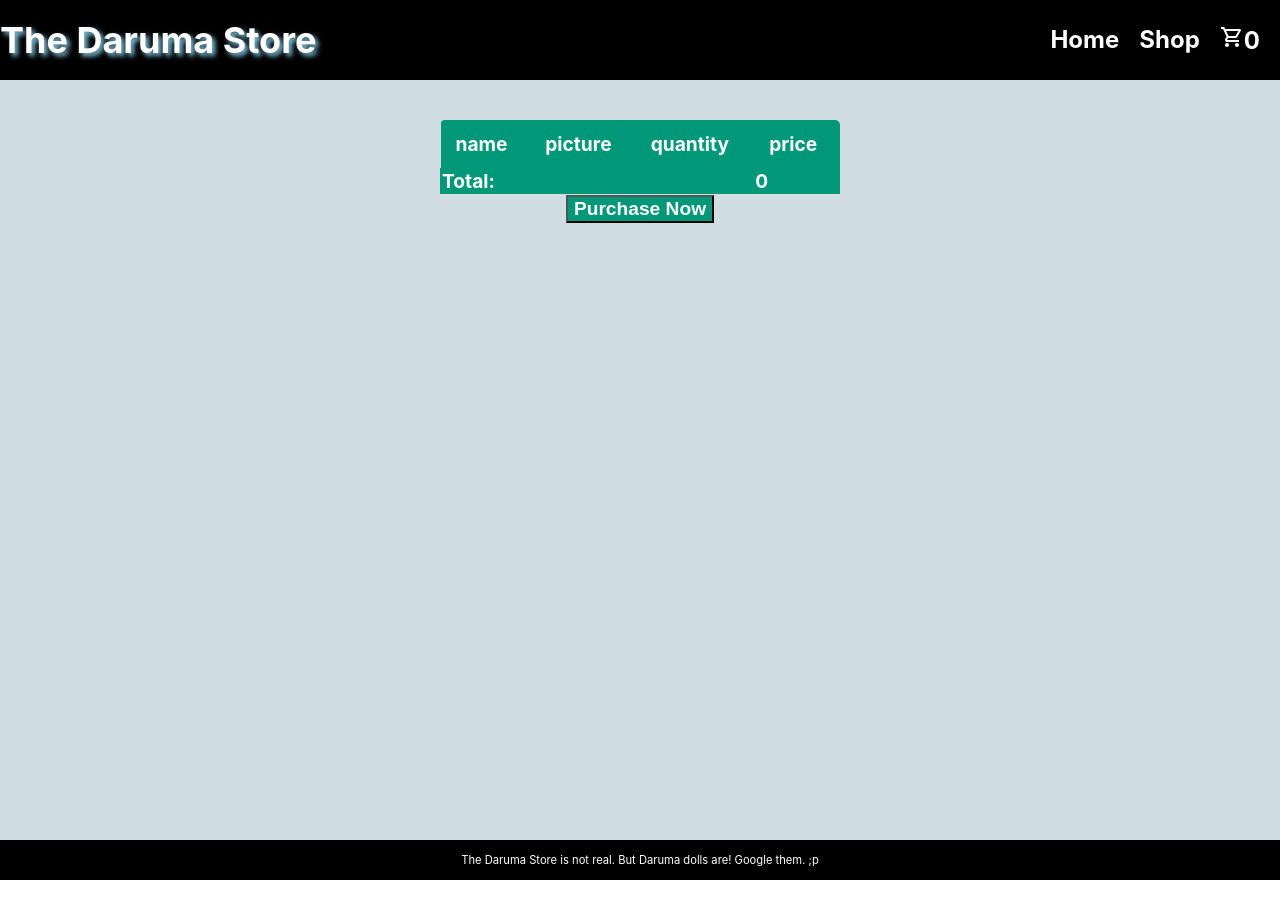
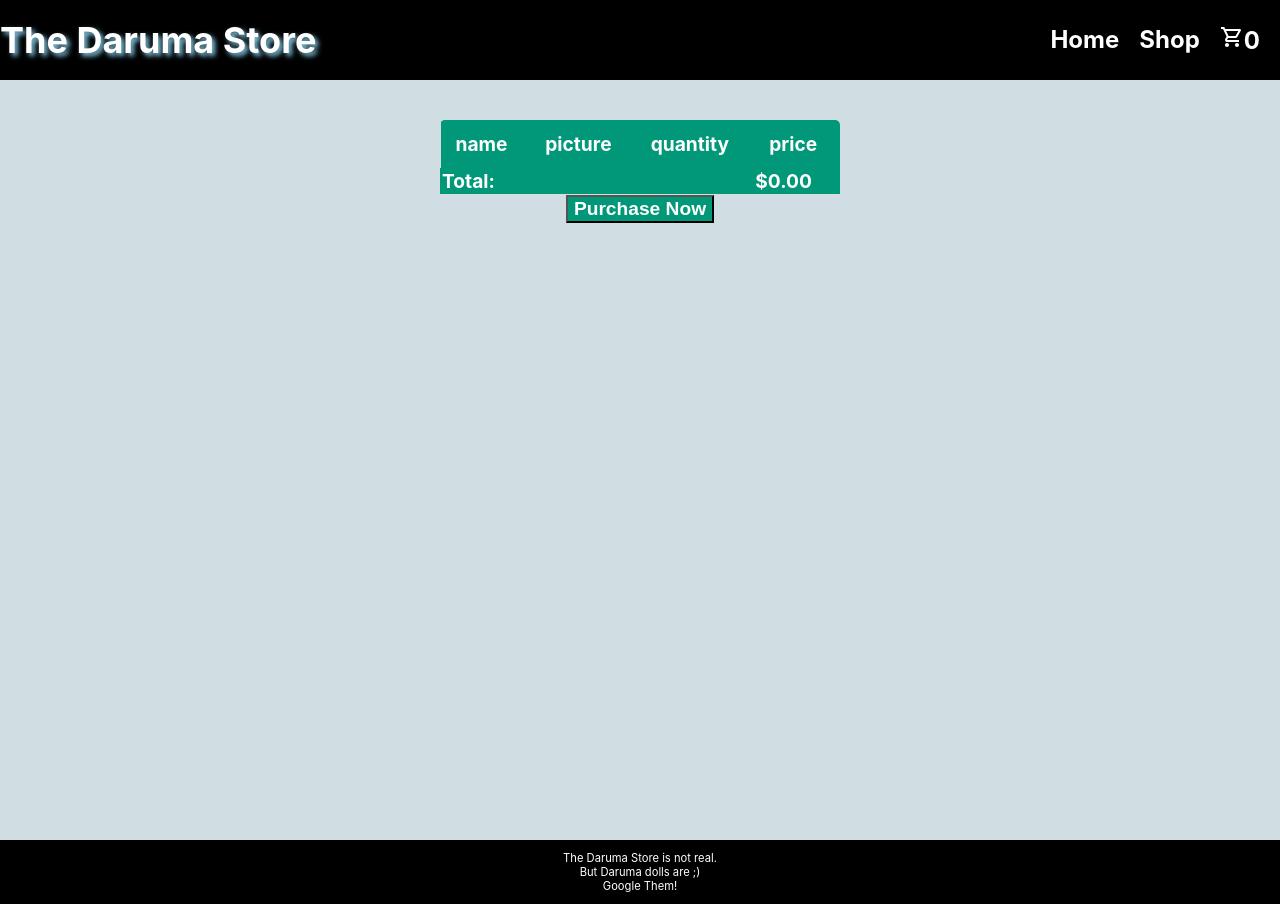
Before and after one commit to erinjaym/shopping-cart, a React (Create React App) app: page /Cart in a window 1280 px wide. Before the commit the page ends 880 px from the top, so only its background shows below. Built offline with nearby package versions, Linux system fonts and the light colour scheme.

Commit message:
Renamed variables in App.js to enhance ease of readability. Styled footer content. Ustilized prettier to clean up code display.

```diff
--- a/src/App.js
+++ b/src/App.js
@@ -6,74 +6,72 @@ import Cart from "./Cart";
 import Home from "./Home";
 import Shop from "./Shop";
 import Footer from "./Footer";
-import {useState } from "react";
+import { useState } from "react";
 import productList from "./CurrentProducts";
 
 function App() {
+  const [cartItems, setCartItems] = useState(productList());
+  const [cartCount, setCartCount] = useState(0);
 
-  const [cartItems, setCartItems] = useState ( productList() );
-  const [cartCount, setCartCount] = useState (0);
-
-  function findItemAndAddQuantity (productName) {
-      for (let x = 0; x < cartItems.length; x++ ){
-        if(cartItems[x].name === productName){
-          let itemReplacement = cartItems[x];
+  function findItemAndAddQuantity(productName) {
+    for (let item = 0; item < cartItems.length; item++) {
+      if (cartItems[item].name === productName) {
+        let itemReplacement = cartItems[item];
         itemReplacement.quantity = itemReplacement.quantity + 1;
-          cartItems[x] = itemReplacement;
-         setCartItems( cartItems );
-        }else {
+        cartItems[item] = itemReplacement;
+        setCartItems(cartItems);
+      } else {
       }
     }
   }
 
-  function findItemAndSubtractQuantity (productName) {
-    for (let x = 0; x < cartItems.length; x++ ){
-      if(cartItems[x].name === productName){
-        if (cartItems[x].quantity > 0){
-        let itemReplacement = cartItems[x];
+  function findItemAndSubtractQuantity(productName) {
+    for (let item = 0; item < cartItems.length; item++) {
+      if (cartItems[item].name === productName) {
+        if (cartItems[item].quantity > 0) {
+          let itemReplacement = cartItems[item];
           itemReplacement.quantity = itemReplacement.quantity - 1;
-        cartItems[x] = itemReplacement;
-       setCartItems( cartItems );
+          cartItems[item] = itemReplacement;
+          setCartItems(cartItems);
           console.log(cartItems);
-        }else{
-        alert('nothing to remove');
+        } else {
+          alert("nothing to remove");
         }
-      }else {
+      } else {
       }
     }
   }
 
   const addToCart = (productName) => {
     findItemAndAddQuantity(productName);
-  addCartCount ();
+    addCartCount();
   };
 
   const addCartCount = () => {
-  setCartCount ( cartCount + 1);
-}
-
+    setCartCount(cartCount + 1);
+  };
 
   const subtractFromCart = (productName) => {
     findItemAndSubtractQuantity(productName);
-    subtractCartCount ();
-  }
+    subtractCartCount();
+  };
 
   const subtractCartCount = () => {
-    setCartCount ( cartCount - 1);
-  }
+    setCartCount(cartCount - 1);
+  };
 
   const buyAlert = () => {
     alert("Sorry! Only Japan has these in stock");
-  }
+  };
 
-
-  function totalItems () { //need to modfy to round total to two digits.
+  function totalItems() {
+    //need to modfy to round total to two digits.
     let fullCart = cartItems;
     let runningTotal = 0;
-    for (let item = 0; item < fullCart.length; item++){
-      runningTotal += (fullCart[item].quantity) * (fullCart[item].price);
+    for (let item = 0; item < fullCart.length; item++) {
+      runningTotal += fullCart[item].quantity * fullCart[item].price;
     }
-    return runningTotal;
+    return "$" + runningTotal.toFixed(2);
   }
 
   return (
@@ -81,9 +79,26 @@ const addCartCount = () => {
       <div id="mainpage">
         <Nav count={cartCount} />
         <Switch>
-        <Route exact path ="/" component={Home} />
-        <Route exact path="/Cart" render={(props) => < Cart {...props} add={addToCart} subtract={subtractFromCart} cart={cartItems} total={totalItems} buyAlert={buyAlert}/>} />
-        <Route exact path="/Shop" render={(props) => <Shop {...props} add={addToCart}/>} />
+          <Route exact path="/" component={Home} />
+          <Route
+            exact
+            path="/Cart"
+            render={(props) => (
+              <Cart
+                {...props}
+                add={addToCart}
+                subtract={subtractFromCart}
+                cart={cartItems}
+                total={totalItems}
+                buyAlert={buyAlert}
+              />
+            )}
+          />
+          <Route
+            exact
+            path="/Shop"
+            render={(props) => <Shop {...props} add={addToCart} />}
+          />
         </Switch>
         <Footer />
       </div>
--- a/src/CurrentProducts.js
+++ b/src/CurrentProducts.js
@@ -6,14 +6,44 @@ import PinkDaruma from "./images/pinkdaruma.png";
 import GoldDaruma from "./images/golddaruma.png";
 
 const CurrentProducts = () => {
-        let item1= { name: "Red Daruma" , picture: RedDaruma, quantity: 0, price: 12.99};
-        let item2 = { name: "Black Daruma" , picture: BlackDaruma, quantity: 0, price: 15.99};
-        let item3 = { name: "Yellow Daruma" , picture: YellowDaruma, quantity: 0, price: 15.99};
-        let item4 = { name: "Purple Daruma" , picture: PurpleDaruma, quantity: 0, price: 18.99};
-        let item5 = { name: "Pink Daruma" , picture: PinkDaruma, quantity: 0, price: 13.99};
-        let item6 = { name: "Gold Daruma" , picture: GoldDaruma, quantity: 0, price: 19.99};
+  let item1 = {
+    name: "Red Daruma",
+    picture: RedDaruma,
+    quantity: 0,
+    price: 12.99,
+  };
+  let item2 = {
+    name: "Black Daruma",
+    picture: BlackDaruma,
+    quantity: 0,
+    price: 15.99,
+  };
+  let item3 = {
+    name: "Yellow Daruma",
+    picture: YellowDaruma,
+    quantity: 0,
+    price: 15.99,
+  };
+  let item4 = {
+    name: "Purple Daruma",
+    picture: PurpleDaruma,
+    quantity: 0,
+    price: 18.99,
+  };
+  let item5 = {
+    name: "Pink Daruma",
+    picture: PinkDaruma,
+    quantity: 0,
+    price: 13.99,
+  };
+  let item6 = {
+    name: "Gold Daruma",
+    picture: GoldDaruma,
+    quantity: 0,
+    price: 19.99,
+  };
 
-    return ( [item1, item2, item3, item4, item5, item6] );
+  return [item1, item2, item3, item4, item5, item6];
 };
 
 export default CurrentProducts;
--- a/src/Footer.js
+++ b/src/Footer.js
@@ -1,10 +1,17 @@
 import React from "react";
 
 const Footer = () => {
-    return (
-        <div id="footer" className="footer">
-            The Daruma Store is not real. But Daruma dolls are! Google them. ;p
-        </div>
-    );
+  return (
+    <div id="footer" className="footer">
+      <p>
+        <center>
+          {" "}
+          The Daruma Store is not real. <br />
+          But Daruma dolls are ;) <br />
+          Google Them!{" "}
+        </center>
+      </p>
+    </div>
+  );
 };
 export default Footer;
--- a/src/Table.js
+++ b/src/Table.js
@@ -1,31 +1,48 @@
 import { useEffect } from "react";
 
 const Table = (props) => {
+  let fullCart = props.cart;
+  let toBuy = fullCart.filter((item) => item.quantity > 0);
 
-    let fullCart = props.cart;
-    let toBuy = fullCart.filter(item =>  item.quantity > 0);
-
-useEffect (() => {
-   toBuy = fullCart.filter(item =>  item.quantity > 0);
+  useEffect(() => {
+    toBuy = fullCart.filter((item) => item.quantity > 0);
   });
 
   return (
     <table className="cart-table">
       <thead>
         <tr>
-                    {Object.keys(fullCart[0]).map((key) =>  ( <th>{key}</th> ))}
+          {Object.keys(fullCart[0]).map((key) => (
+            <th>{key}</th>
+          ))}
         </tr>
       </thead>
       <tbody>
-            {toBuy.map((item, index ) => {
+        {toBuy.map((item, index) => {
           return (
             <tr key={index}>
               <td>{item.name}</td>
-                <td><img alt="product-thumbnail" className="cart-thumbnail" src={item.picture} /> </td>
               <td>
-                  <button className="quantity-button" onClick={() => props.add(item.name)}>+</button>
+                <img
+                  alt="product-thumbnail"
+                  className="cart-thumbnail"
+                  src={item.picture}
+                />{" "}
+              </td>
+              <td>
+                <button
+                  className="quantity-button"
+                  onClick={() => props.add(item.name)}
+                >
+                  +
+                </button>
                 {item.quantity}
-                  <button className="quantity-button" onClick={() => props.subtract(item.name)}>-</button>
+                <button
+                  className="quantity-button"
+                  onClick={() => props.subtract(item.name)}
+                >
+                  -
+                </button>
               </td>
               <td>{item.price}</td>
             </tr>
@@ -40,6 +57,6 @@ useEffect (() => {
       </tbody>
     </table>
   );
-}
+};
 
 export default Table;
```
Also changed, not shown: src/Cart.js (+15 -8 lines), src/Home.js (+7 -5 lines). Lines whose indentation alone changed are shown as unchanged.
